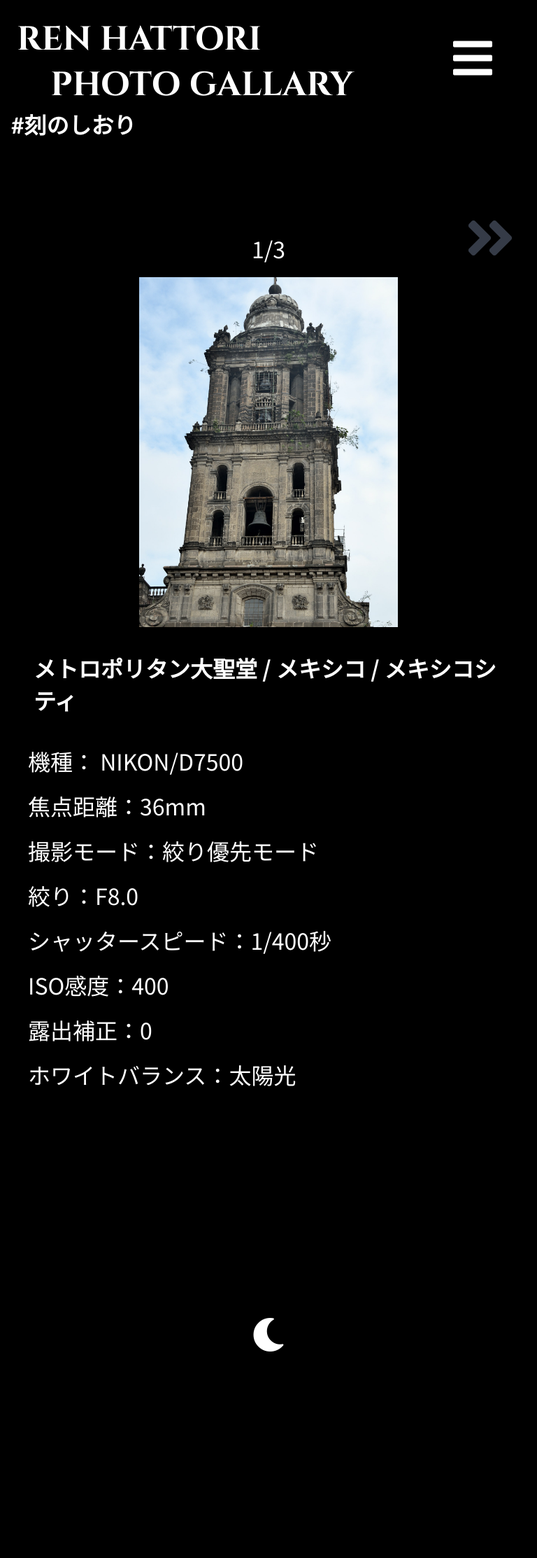
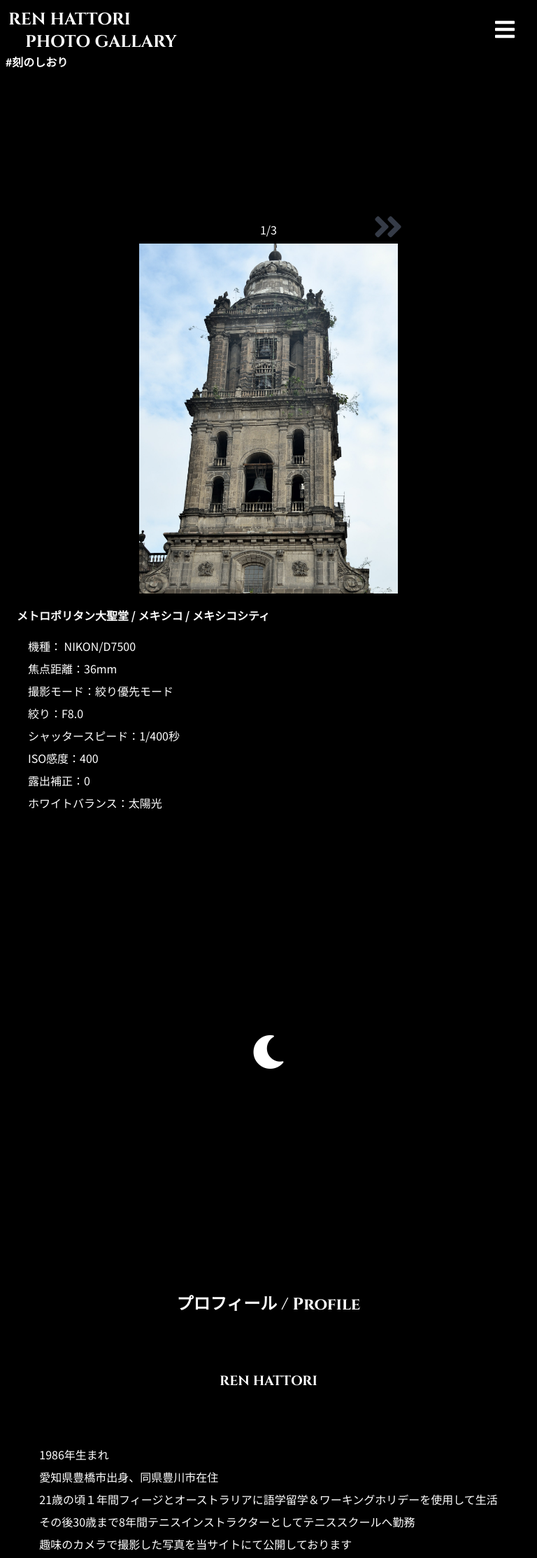
Before and after one commit to Yoru6211/my_hp, a PHP site: page / in a window 768 px wide. Shown: the top 2226 px of the page at 70% size. Run offline with PHP 8.4, Linux system fonts and the light colour scheme; data that the repository does not hold is empty; some libraries are stand-ins or nearby versions.

Commit message:
edit tablet.css

```diff
--- a/work/src/css/tablet.css
+++ b/work/src/css/tablet.css
@@ -1,3 +1,88 @@
 @media screen and (min-device-width: 481px) and (max-device-width: 896px){
 
+    /* 全体文字大きさ */
+    h1{
+        font-size: 1.5em;
+    }
+    h2{
+        font-size: 1em;
+    }
+    p{
+        font-size: 0.5em;
+    }
+
+/* ヘッダータイトル＆ハンバーガーメニューアイコンエリア */
+#menu_icon{
+    font-size: 2em;
 }
+#nav_list{
+    font-size: .3em;
+    margin-top: 100px;
+}
+
+
+
+/* トップページ/1ページ目 */
+#top_area li{
+    font-size: 1em;
+}
+.arrow{
+    height: 3em;
+}
+#arrow_left{
+    font-size: 3em;
+    left: 4em;
+}
+#arrow_right{
+    font-size: 3em;
+    right: 4em;
+}
+.image_area_number{
+    font-size: 1em;
+}
+
+
+
+
+/* プロフィールページ/2ページ目 */
+#sec_area h2{
+    font-size: 1.2em;
+    margin-bottom: 60px;
+}
+#sec_area p{
+    font-size: 1em;
+}
+
+
+
+
+
+/* お問い合わせページ/3ページ目 */
+.contact_form_area label{
+    font-size: 1em;
+}
+.contact_form button{
+    font-size: .5em;
+    height: 2em;
+}
+#name{
+    height: 3em;
+}
+#email{
+    height: 3em;
+}
+#message{
+    height: 10em;
+}
+
+
+
+/* フッター */
+footer{
+    height: 30px;
+    font-size: .5em;
+}
+
+}
+
+}
```
Also changed, not shown: test/work/src/css/tablet.css (+85 -0 lines).
